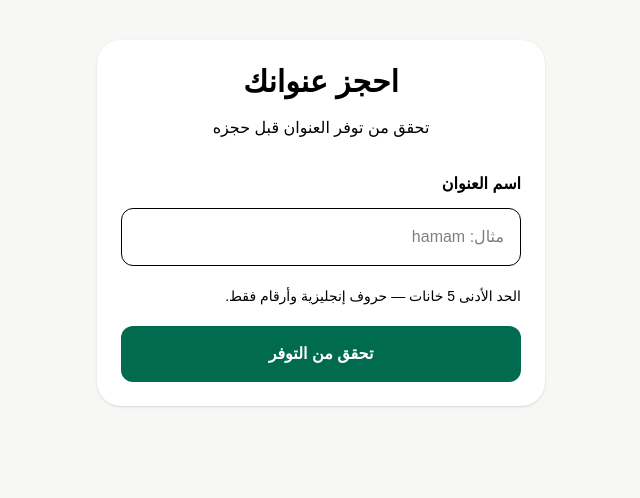
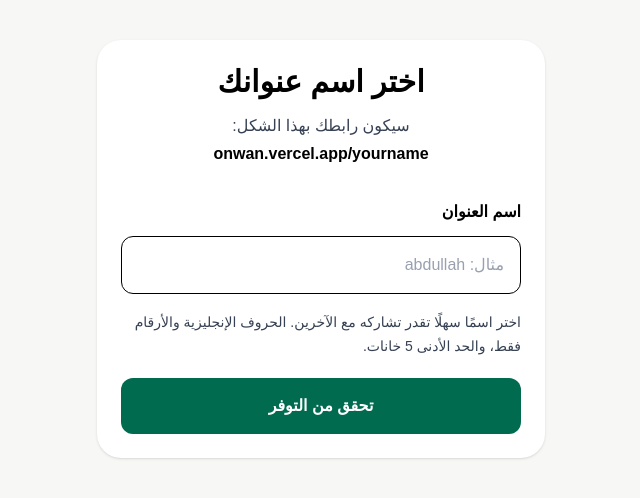
Before and after one commit to hammamghamdi/onwan, a Next.js app: page /register in a window 1280 px wide. Shown: the top 498 px of the page, without its empty margins (319-959 px from the left). Built offline with nearby package versions, Linux system fonts and the light colour scheme; no server answers.

Commit message:
Improve register page UX

```diff
--- a/app/register/page.tsx
+++ b/app/register/page.tsx
@@ -10,24 +10,24 @@ export default function RegisterPage() {
   const [errorMessage, setErrorMessage] = useState("");
   const [checking, setChecking] = useState(false);
 
+  const cleanUsername = (value: string) => {
+    return value.toLowerCase().replace(/[^a-z0-9]/g, "");
+  };
+
   const checkAvailability = async () => {
-    const name = username.trim().toLowerCase();
+    const name = cleanUsername(username.trim());
 
+    setUsername(name);
     setErrorMessage("");
     setIsAvailable(null);
 
     if (!name) {
-      setErrorMessage("أدخل اسم العنوان.");
+      setErrorMessage("اكتب اسم العنوان أولًا.");
       return;
     }
 
     if (name.length < 5) {
-      setErrorMessage("يجب أن يكون اسم العنوان 5 خانات على الأقل.");
-      return;
-    }
-
-    if (!/^[a-z0-9]+$/.test(name)) {
-      setErrorMessage("يسمح فقط بالحروف الإنجليزية والأرقام بدون مسافات أو رموز.");
+      setErrorMessage("اسم العنوان يجب أن يكون 5 خانات على الأقل.");
       return;
     }
 
@@ -43,7 +43,7 @@ export default function RegisterPage() {
 
     if (error) {
       console.log(error);
-      setErrorMessage("حدث خطأ أثناء التحقق من التوفر.");
+      setErrorMessage("حدث خطأ أثناء التحقق. حاول مرة أخرى.");
       return;
     }
 
@@ -53,15 +53,19 @@ export default function RegisterPage() {
   return (
     <main dir="rtl" className="min-h-screen bg-[#f7f8f5] px-4 py-10 text-black">
       <div className="mx-auto max-w-md rounded-3xl bg-white p-6 shadow-sm">
-        <h1 className="mb-4 text-center text-3xl font-bold text-black">
-          احجز عنوانك
+        <h1 className="mb-3 text-center text-3xl font-bold text-black">
+          اختر اسم عنوانك
         </h1>
 
-        <p className="mb-8 text-center text-black">
-          تحقق من توفر العنوان قبل حجزه
+        <p className="mb-8 text-center leading-7 text-gray-700">
+          سيكون رابطك بهذا الشكل:
+          <br />
+          <span dir="ltr" className="font-bold text-black">
+            onwan.vercel.app/yourname
+          </span>
         </p>
 
-        <label className="mb-3 block font-semibold text-black">
+        <label className="mb-3 block font-bold text-black">
           اسم العنوان
         </label>
 
@@ -69,17 +73,17 @@ export default function RegisterPage() {
           type="text"
           value={username}
           onChange={(e) => {
-            const value = e.target.value.toLowerCase();
+            const value = cleanUsername(e.target.value);
             setUsername(value);
             setErrorMessage("");
             setIsAvailable(null);
           }}
-          placeholder="مثال: hamam"
-          className="mb-5 w-full rounded-xl border p-4 text-black"
+          placeholder="مثال: abdullah"
+          className="mb-4 w-full rounded-xl border p-4 text-black placeholder:text-gray-400"
         />
 
-        <p className="mb-5 text-sm text-black">
-          الحد الأدنى 5 خانات — حروف إنجليزية وأرقام فقط.
+        <p className="mb-5 text-sm leading-6 text-gray-700">
+          اختر اسمًا سهلًا تقدر تشاركه مع الآخرين. الحروف الإنجليزية والأرقام فقط، والحد الأدنى 5 خانات.
         </p>
 
         <button
@@ -91,20 +95,20 @@ export default function RegisterPage() {
         </button>
 
         {errorMessage && (
-          <div className="mt-5 rounded-xl bg-red-100 p-4 text-center font-bold text-red-700 text-black">
+          <div className="mt-5 rounded-xl bg-red-100 p-4 text-center font-bold text-red-700">
             {errorMessage}
           </div>
         )}
 
         {isAvailable === true && (
           <>
-            <div className="mt-6 rounded-xl bg-green-100 p-4 text-center font-bold text-green-700 text-black">
+            <div className="mt-6 rounded-xl bg-green-100 p-4 text-center font-bold text-green-700">
               ✅ هذا العنوان متاح
             </div>
 
             <Link
               href={`/setup?name=${username.trim().toLowerCase()}`}
-              className="mt-4 block rounded-xl bg-black py-4 text-center font-bold text-black"
+              className="mt-4 block rounded-xl bg-black py-4 text-center font-bold text-white"
             >
               احجز هذا العنوان
             </Link>
@@ -112,7 +116,7 @@ export default function RegisterPage() {
         )}
 
         {isAvailable === false && (
-          <div className="mt-6 rounded-xl bg-red-100 p-4 text-center font-bold text-red-700 text-black">
+          <div className="mt-6 rounded-xl bg-red-100 p-4 text-center font-bold text-red-700">
             ❌ هذا العنوان محجوز
           </div>
         )}
```
